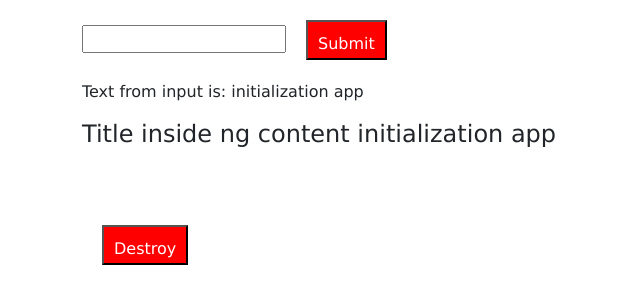
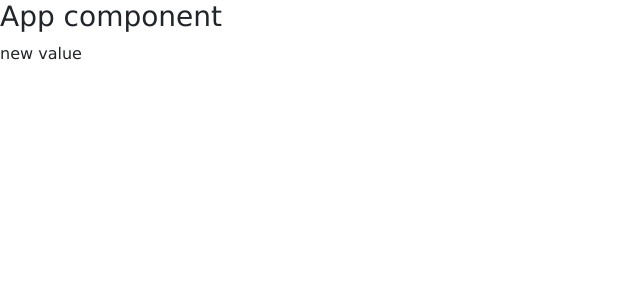
Before and after one commit to trieuquang204/learning-angular, an Angular app: page / in a window 1280 px wide. Shown: the top 304 px of the page, without its empty margins (0-640 px from the left). Built offline with nearby package versions, Linux system fonts and the light colour scheme.

Commit message:
@ContentChild

```diff
--- a/src/app/Demo/demo.component.html
+++ b/src/app/Demo/demo.component.html
@@ -1,5 +1 @@
-<div class="demo">
-  <p>Text from input is: {{ value }} </p>
-
-  <ng-content></ng-content>
-</div>
+<ng-content></ng-content>
--- a/src/app/Demo/demo.component.ts
+++ b/src/app/Demo/demo.component.ts
@@ -1,39 +1,27 @@
-import { Component, OnInit, Input, OnChanges, SimpleChanges, DoCheck, AfterContentInit, AfterContentChecked, AfterViewInit } from '@angular/core';
+import { Component, OnInit, Input, ContentChild, ElementRef, AfterContentInit } from '@angular/core';
 
 @Component({
   selector: 'app-demo',
   templateUrl: './demo.component.html',
   styleUrls: ['./demo.component.css']
 })
-export class DemoComponent implements OnInit, OnChanges, DoCheck, AfterContentInit, AfterContentChecked  {
+export class DemoComponent implements OnInit  {
   @Input() value : string = 'initialization demo';
 
   constructor() {
     console.log('constructor')
   }
 
-  ngOnChanges(change: SimpleChanges) {
-    console.log('ngOnChanges call', change)
-  }
-
-  ngOnInit() {
-    console.log('ng init')
-  }
-
-  ngDoCheck() {
-    console.log('ngDoCheck call')
+  ngOnInit(): void {
+    console.log('paraElm', this.paraElm)
   }
 
   ngAfterContentInit() {
-    console.log('ngAfterContentInit')
+    // console.log('paraElm after', this.paraElm.nativeElement.textContent)
+    this.paraElm.nativeElement.textContent = "new value"
   }
 
-  ngAfterContentChecked() {
-    console.log('ngAfterContentChecked')
-  }
+  @ContentChild('paragraph') paraElm : ElementRef;
 
-  ngAfterViewInit() {
-    console.log('ngAfterViewInit')
-  }
 
 }
--- a/src/app/app.component.html
+++ b/src/app/app.component.html
@@ -1,13 +1,4 @@
-<div class="container">
-  <input type="text" #input>
-  <button (click)="onSubmit(input)">Submit</button>
-
-  <app-demo [value]="inputText" *ngIf="destroy">
-    <h4>Title inside ng content {{ inputText }}</h4>
-  </app-demo>
-  <br>
-  <br>
-
-  <button (click)="destroyComponent()">Destroy</button>
-
-</div>
+<h3>App component</h3>
+<app-demo>
+  <p #paragraph>paragrap</p>
+</app-demo>
--- a/src/app/app.component.ts
+++ b/src/app/app.component.ts
@@ -9,13 +9,10 @@ import { ContainerComponent } from './Container/container.component';
 })
 export class AppComponent {
   inputText : string = 'initialization app';
-  destroy: boolean = true;
 
   onSubmit(inputElm : HTMLInputElement) {
     this.inputText = inputElm.value;
   }
 
-  destroyComponent() {
-    this.destroy = false;
-  }
+
 }
```
